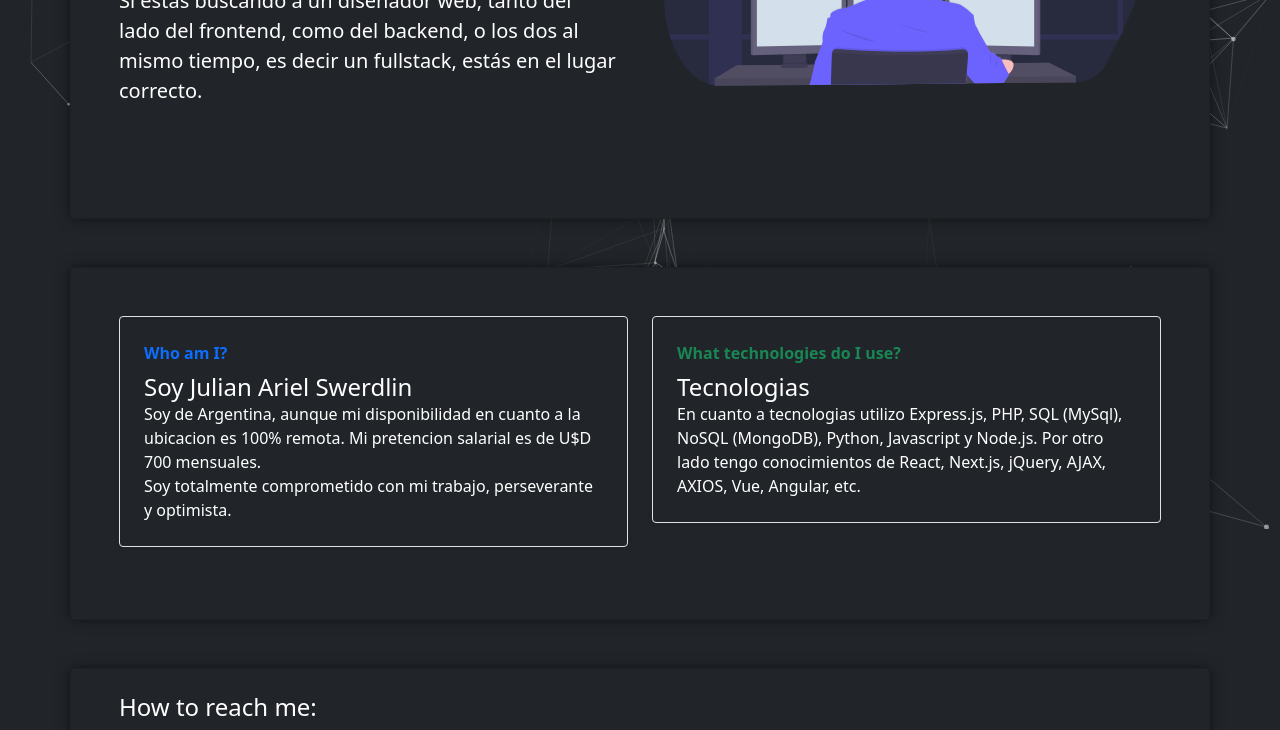
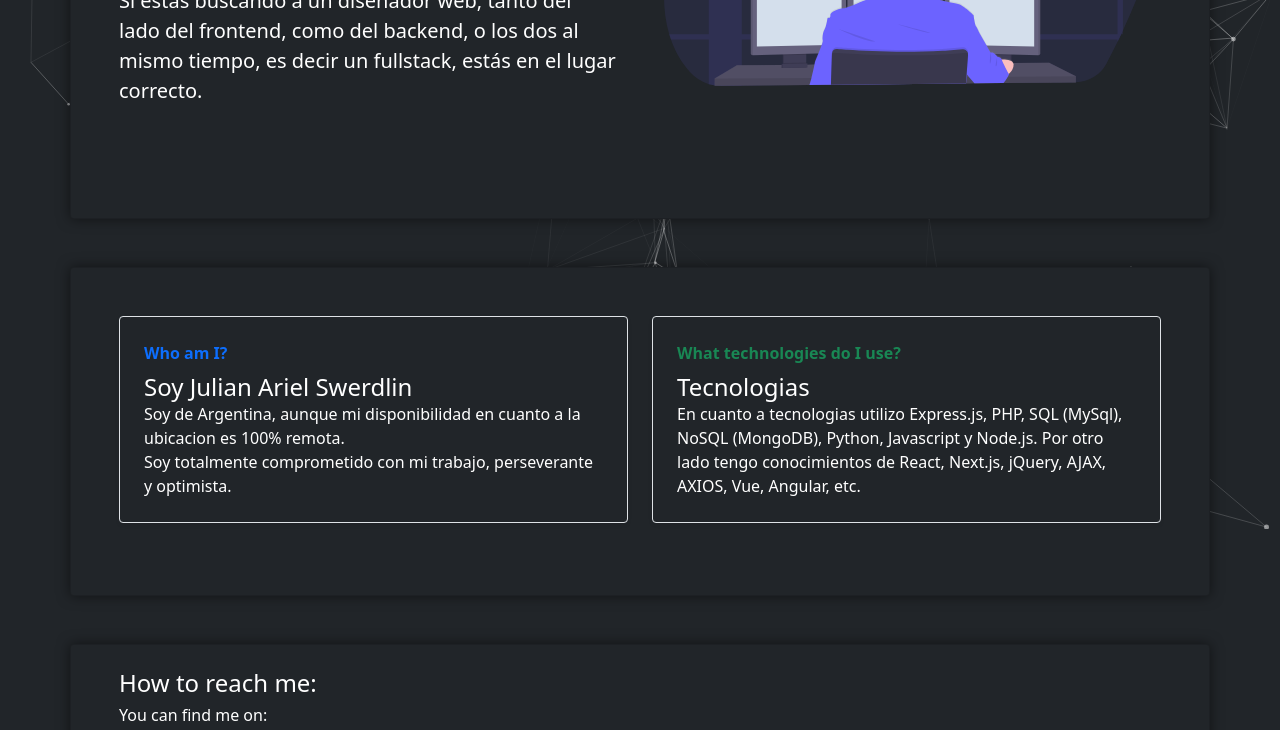
Before and after one commit to juliswer/portafolios3, a plain HTML site: page index.html in a window 1280 px wide. Shown: the part 319-1049 px from the top of the page. Drawn offline with nearby package versions, Linux system fonts and the light colour scheme.

Commit message:
Update index.html

```diff
--- a/index.html
+++ b/index.html
@@ -37,7 +37,7 @@
               <div class="col p-4 d-flex flex-column position-static">
                 <strong class="d-inline-block mb-2 text-primary">Who am I?</strong>
                 <h4 class="mb-0 text-white">Soy Julian Ariel Swerdlin</h4>
-                <p class="card-text mb-auto text-white">Soy de Argentina, aunque mi disponibilidad en cuanto a la ubicacion es 100% remota. Mi pretencion salarial es de U$D 700 mensuales. <br/>Soy totalmente comprometido con mi trabajo, perseverante y optimista.</p>
+                <p class="card-text mb-auto text-white">Soy de Argentina, aunque mi disponibilidad en cuanto a la ubicacion es 100% remota. <br/>Soy totalmente comprometido con mi trabajo, perseverante y optimista.</p>
               </div>
             </div>
           </div>
```
